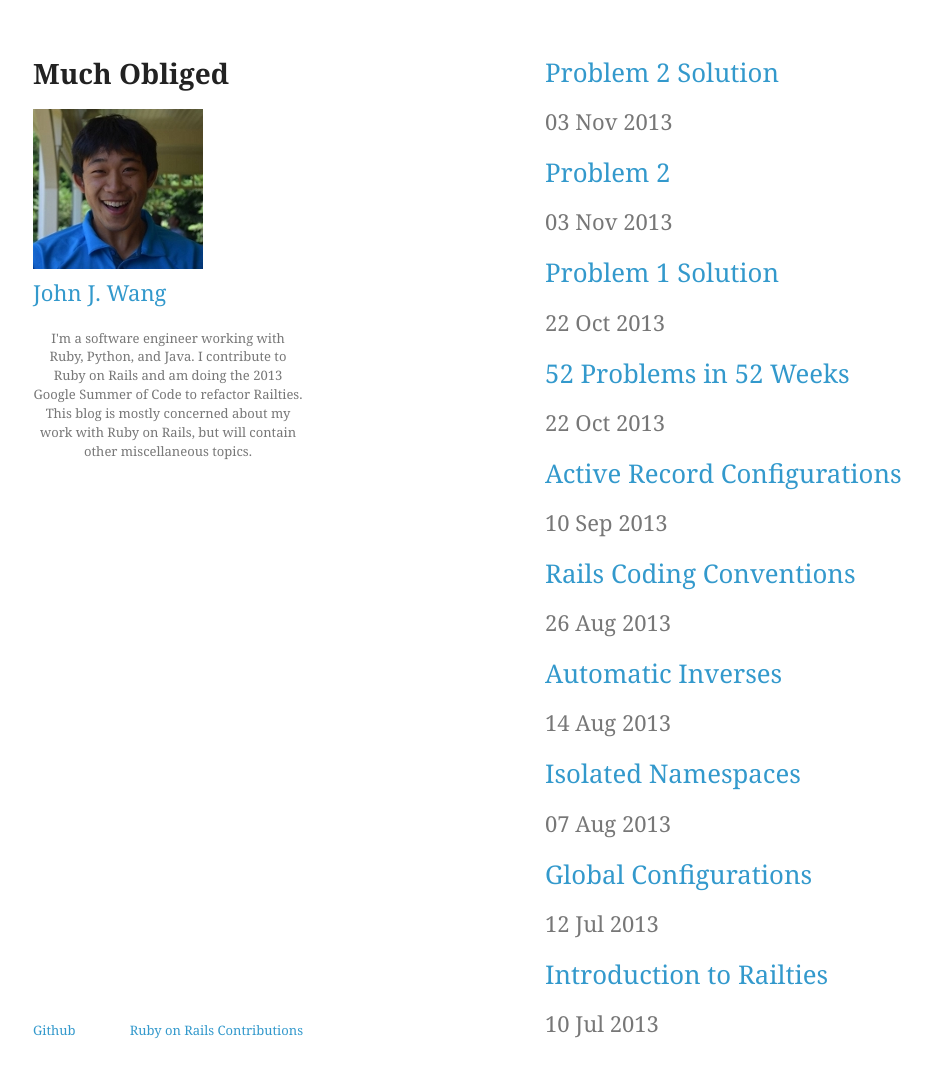
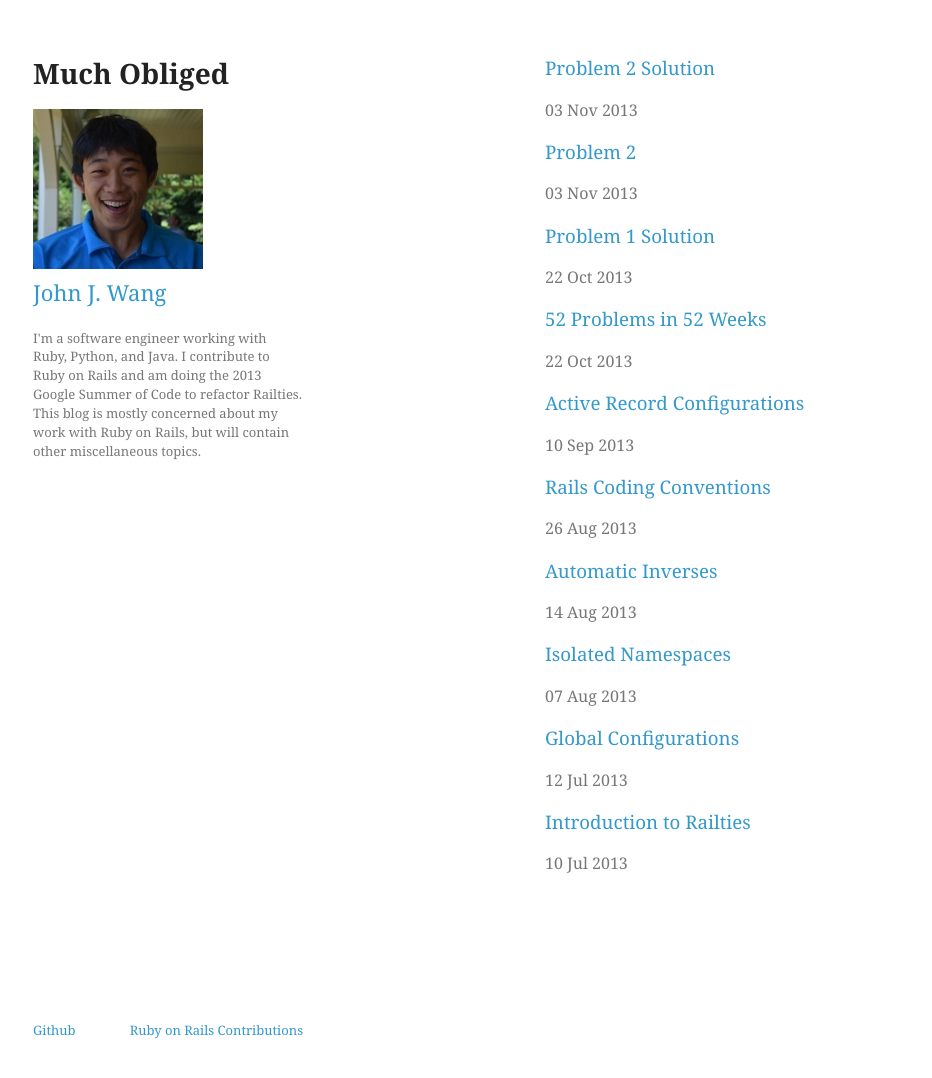
Before and after one commit to wangjohn/wangjohn.github.io, a Jekyll site: the page built from index.html, in a window 1280 px wide and 1110 px high. Shown: the top 1078 px of the window, without its empty margins (177-1109 px from the left). Built offline with Jekyll 4.4.1, drawn with Linux system fonts in a browser that asks for light colours.

Commit message:
Changing fonts on front page.

```diff
--- a/css/styles.css
+++ b/css/styles.css
@@ -148,8 +148,6 @@ header ul a {
 
 footer .view, header .view {
   font-size: small;
-  text-align: center;
-  font-weight: 50;
 }
 
 strong {
@@ -175,6 +173,7 @@ header ul a strong {
 
 section {
   width:500px;
+  font-size: medium;
   float:right;
   padding-bottom:50px;
 }
```
